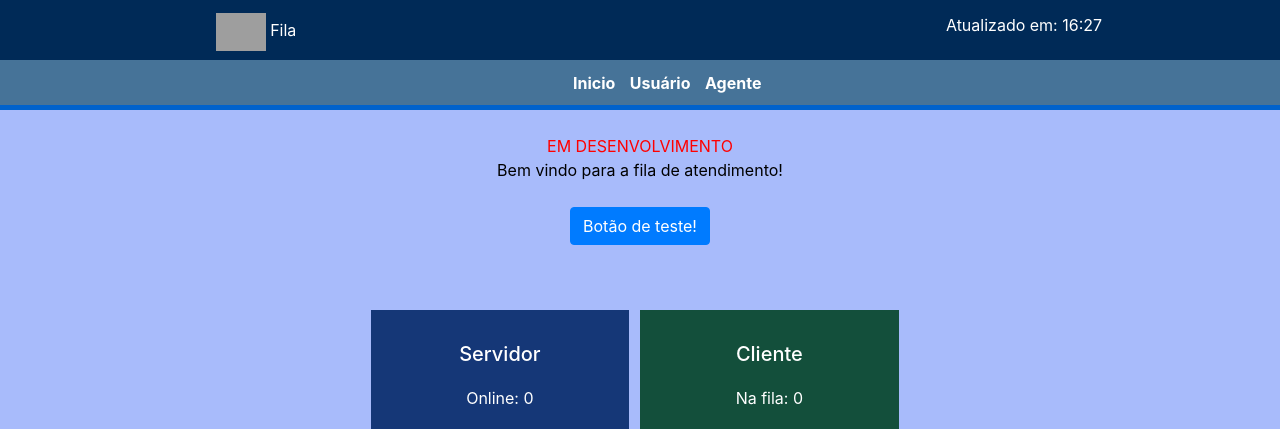
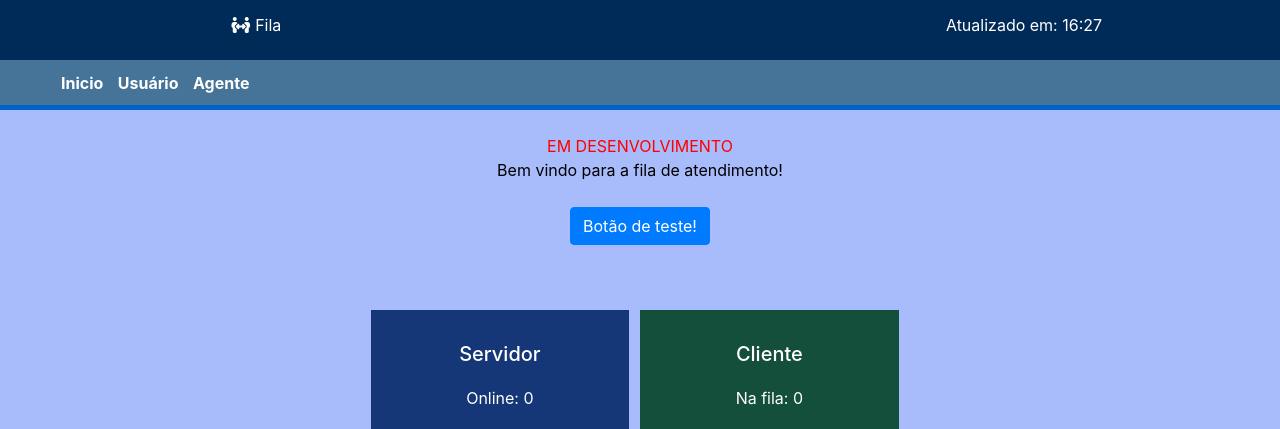
Before and after one commit to Renan-Bodom/BodomCreed, a Django app: page /filaAtendimento/ in a window 1280 px wide. Shown: the top 429 px of the page. Run offline with Django 3.2, Linux system fonts and the light colour scheme; some libraries are stand-ins or nearby versions; grey boxes are pictures that could not be loaded.

Commit message:
Fonte de icones add

```diff
--- a/filaAtendimento/templates/filaAtendimento/_layout.html
+++ b/filaAtendimento/templates/filaAtendimento/_layout.html
@@ -16,7 +16,7 @@
             <font class="fontHeader-1">
 
                 <div class="cabecaEsquerda">
-                    <img src="https://i.ibb.co/ftqqKP6/Renan-Logo.png" width="50px">
+                    <i class="fa-solid fa-people-arrows"></i>
                     Fila
                 </div>
 
@@ -69,6 +69,7 @@
 </footer>
 <!-- Footer -->
 
+<script src="https://kit.fontawesome.com/5d1f006dd0.js" crossorigin="anonymous"></script>
 <script src="https://ajax.googleapis.com/ajax/libs/jquery/3.5.1/jquery.min.js"></script>
 <script src="https://stackpath.bootstrapcdn.com/bootstrap/4.5.0/js/bootstrap.min.js" integrity="sha384-OgVRvuATP1z7JjHLkuOU7Xw704+h835Lr+6QL9UvYjZE3Ipu6Tp75j7Bh/kR0JKI" crossorigin="anonymous"></script>
 <script src="{% static 'js/filaAtendimento.js' %}"></script>
```
Lines whose indentation alone changed are shown as unchanged.
